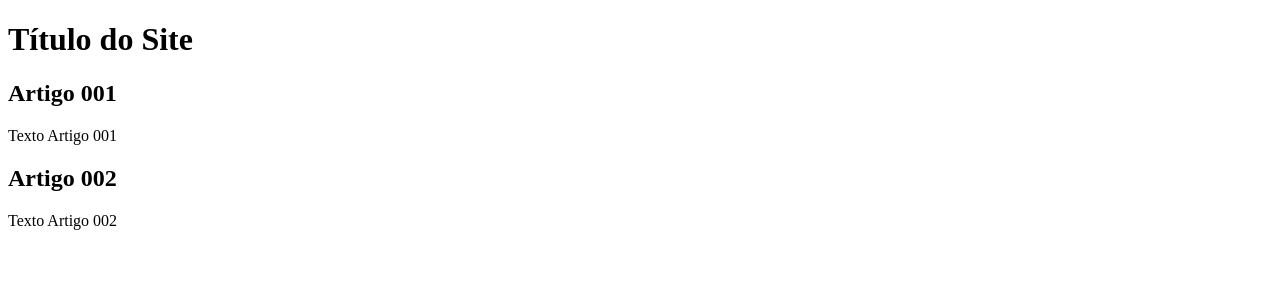
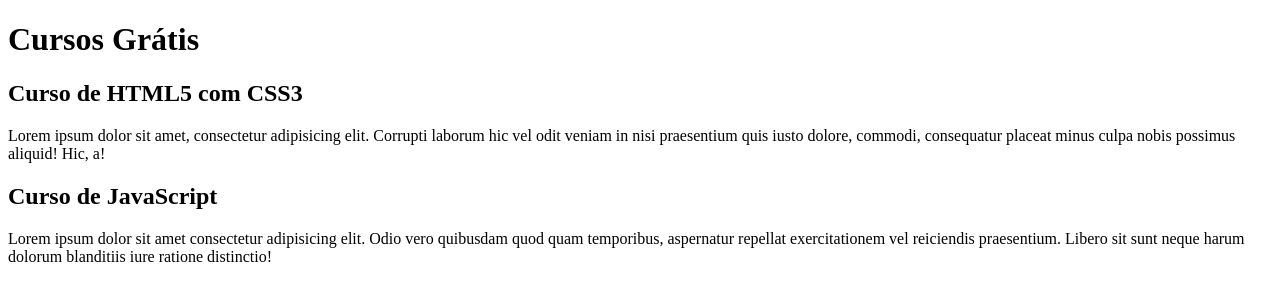
Before and after one commit to rodrigopereira21/projeto-site2, a plain HTML site: page index.html in a window 1280 px wide. Drawn offline with Linux system fonts and the light colour scheme.

Commit message:
comecei a escrever conteúdo

```diff
--- a/index.html
+++ b/index.html
@@ -8,15 +8,15 @@
 <body>
     <main>
         <header>
-            <h1>Título do Site</h1>
+            <h1>Cursos Grátis</h1>
         </header>
         <article>
-            <h2>Artigo 001</h2>
-            <p>Texto Artigo 001</p>
+            <h2>Curso de HTML5 com CSS3</h2>
+            <p>Lorem ipsum dolor sit amet, consectetur adipisicing elit. Corrupti laborum hic vel odit veniam in nisi praesentium quis iusto dolore, commodi, consequatur placeat minus culpa nobis possimus aliquid! Hic, a!</p>
         </article>
         <article>
-            <h2>Artigo 002</h2>
-            <p>Texto Artigo 002</p>
+            <h2>Curso de JavaScript</h2>
+            <p>Lorem ipsum dolor sit amet consectetur adipisicing elit. Odio vero quibusdam quod quam temporibus, aspernatur repellat exercitationem vel reiciendis praesentium. Libero sit sunt neque harum dolorum blanditiis iure ratione distinctio!</p>
         </article>
     </main>
 
```
